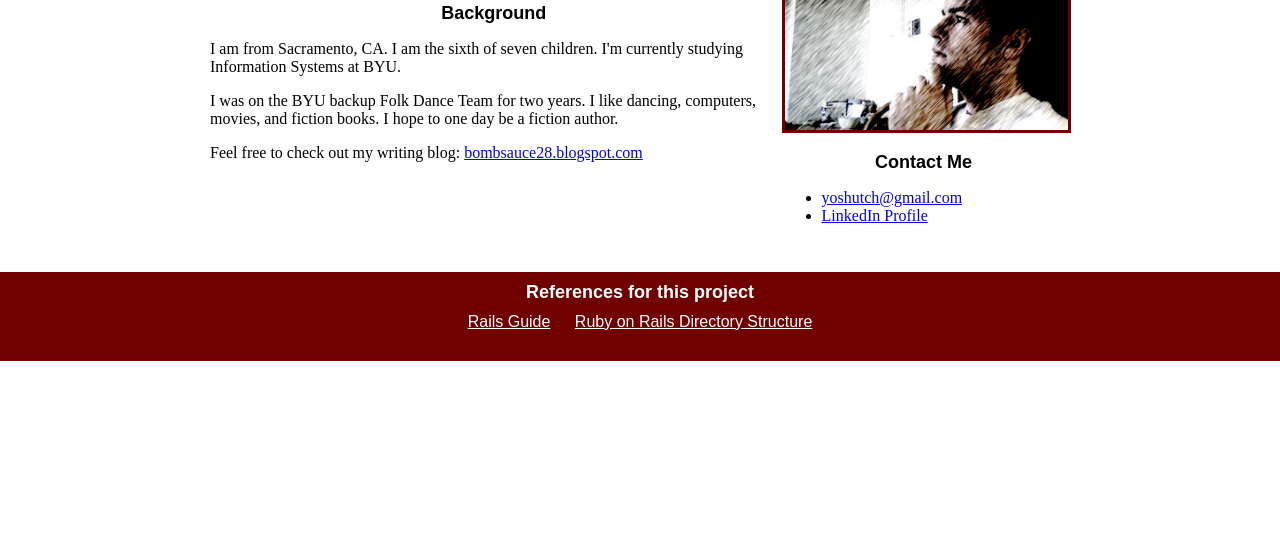
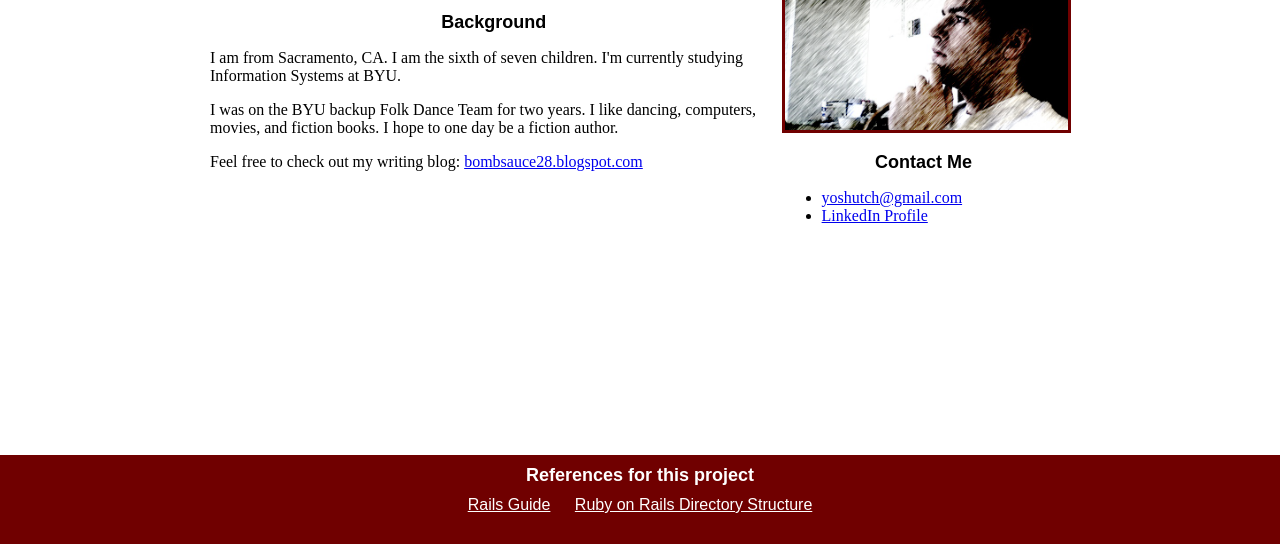
Before and after one commit to yoshutch/RubyOnRailsInfo, a plain HTML site: page about.html in a window 1280 px wide. Shown: the part 256-800 px from the top of the page. Drawn offline with Linux system fonts and the light colour scheme; a web font is replaced by a local one.

Commit message:
fixed footer

```diff
--- a/about.html
+++ b/about.html
@@ -8,6 +8,7 @@
         <link rel="stylesheet" href="aboutStyle.css">
     </head>
     <body>
+        <div id="container">
             <header>
                 <div class="content">
                     <img src='rails.png'/>
@@ -33,8 +34,7 @@
                     </nav>
                 </div>
             </header>
-        <section>
-            <div class="content">
+            <div id="body" class="content">
                 <div class="about left">
                     <h1>About Me</h1>
                     <p class="myName">Scott Hutchings</p>
@@ -62,7 +62,6 @@
                     </ul>
                 </div>
             </div>
-        </section>
             <footer>
                 <div class="content">
                     <h1>References for this project</h1>
@@ -76,5 +75,6 @@
                     </ul>
                 </div>
             </footer>
+        </div>
     </body>
 </html>
--- a/style.css
+++ b/style.css
@@ -1,11 +1,9 @@
 
-body {
+html, body {
 	margin: 0;
-	padding: 0 0 100px 0;
+	padding: 0;
 	font-family: 'Fenix', serif;
 	height: 100%;
-	/*min-height: 100%;*/
-	position: relative;
 }
 
 h1, h2, header, footer {
@@ -85,7 +83,17 @@ nav a:active { 	/* selected link */
 	color:#0000FF;
 }
 
+#container {
+	min-height: 100%;
+	position: relative;
+}
+
+#body {
+	padding: 0 0 100px 0;
+}
+
 footer {
+
 	background-color: #700000;
 	padding-bottom: 20px;
 	position: absolute;
```
Also changed, not shown: index.html (+3 -1 lines), tutorial.html (+3 -2 lines). Lines whose indentation alone changed are shown as unchanged.
